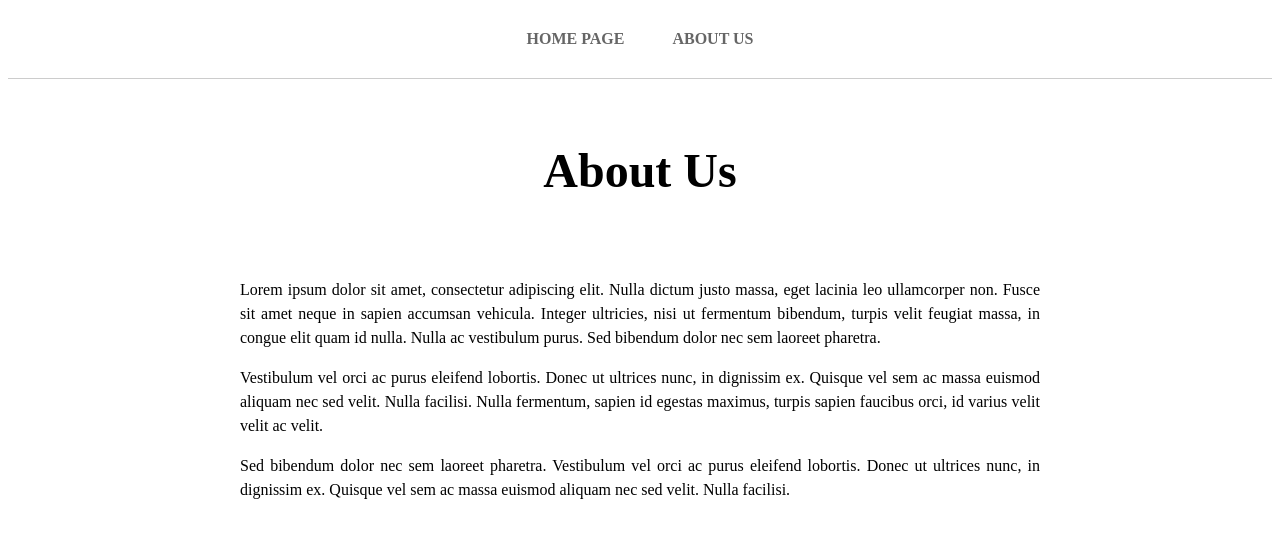
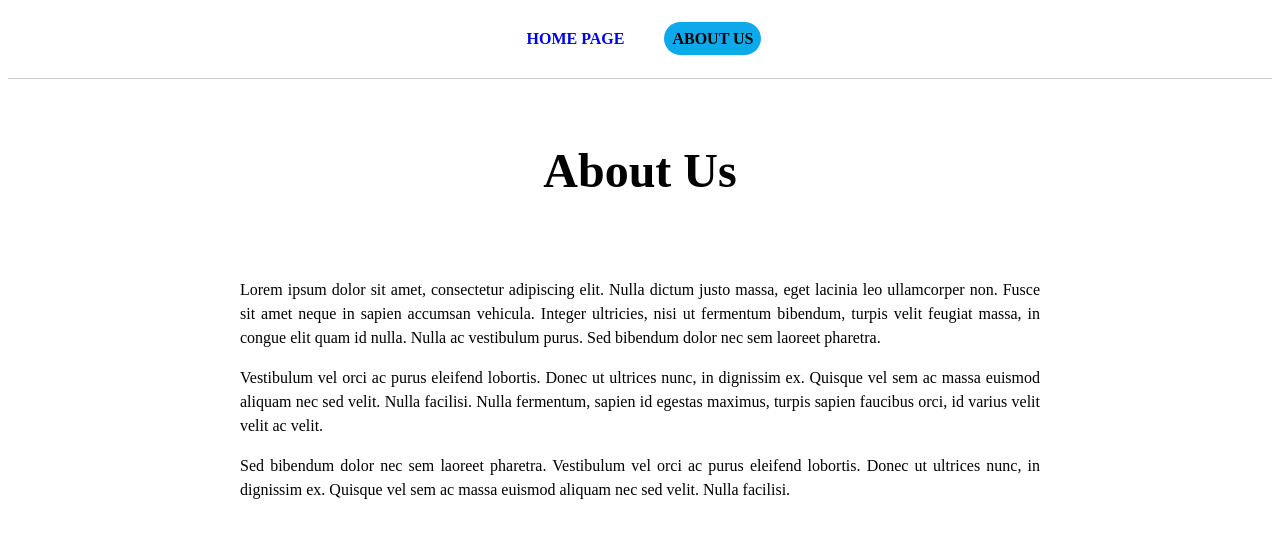
Before and after one commit to denis-rovdo/React-RSS, a React (Vite) app: page /about in a window 1280 px wide. Shown: the top 538 px of the page. Built offline with nearby package versions, Linux system fonts and the light colour scheme.

Commit message:
feat: added highlighting the current page

```diff
--- a/src/App.tsx
+++ b/src/App.tsx
@@ -1,6 +1,6 @@
 import NotFound from './components/NotFound/NotFound';
-import React, { useState } from 'react';
-import { Routes, Route, Link } from 'react-router-dom';
+import React from 'react';
+import { Routes, Route } from 'react-router-dom';
 import HomePage from './components/HomePage/HomePage';
 import AboutUs from './components/AboutUs/AboutUs';
 import Nav from './components/Nav/Nav';
--- a/src/components/Nav/Nav.module.scss
+++ b/src/components/Nav/Nav.module.scss
@@ -22,7 +22,6 @@
 
   .navigationBarItem a {
     text-decoration: none;
-    color: #666;
     font-weight: bold;
     text-transform: uppercase;
     padding: 0.5rem;
@@ -30,6 +29,13 @@
   }
 
   .navigationBarItem a:hover {
+    background-color: #5fcfff;
+    border-radius: 20px;
+  }
+
+
+.navigationBarItemActive {
     color: #000;
-    background-color: #f8f8f8;
-  }
+    background-color: #0ea9eb;
+    border-radius: 20px;
+}
--- a/src/components/Nav/Nav.tsx
+++ b/src/components/Nav/Nav.tsx
@@ -1,29 +1,41 @@
 import React, { Component, ReactNode } from 'react';
-import { Link } from 'react-router-dom';
+import { NavLink } from 'react-router-dom';
 import stule from './Nav.module.scss';
 
+const pages = [
+  {
+    path: '/',
+    text: 'Home page',
+  },
+  {
+    path: '/about',
+    text: 'About Us',
+  },
+];
 
 class Nav extends Component {
-
   render(): ReactNode {
     return (
       <div className={stule.navigationBarContainer}>
         <ul className={stule.navigationBarList}>
-                    <li
-                        className={`${stule.navigationBarItem}`}
+          {pages.map((page, index) => {
+            return (
+              <li className={stule.navigationBarItem} key={index}>
+                <NavLink
+                  to={page.path}
+                  className={({ isActive }) => {
+                    return isActive ? `${stule.navigationBarItemActive}` : '';
+                  }}
                 >
-                        <Link to="/">Home page</Link>
+                  {page.text}
+                </NavLink>
               </li>
-                    <li
-                        className={`${stule.navigationBarItem} `}
-                    >
-                        <Link to="/about">About Us</Link>
-                    </li>
-
+            );
+          })}
         </ul>
       </div>
-        )
+    );
   }
 }
 
-export default Nav
+export default Nav;
```
Lines whose indentation alone changed are shown as unchanged.
